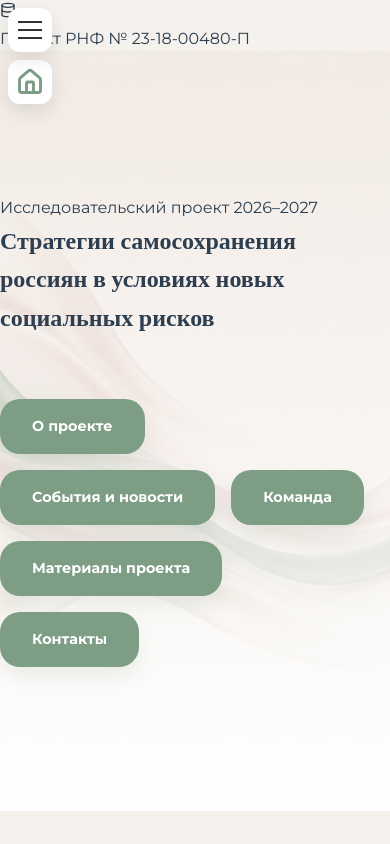
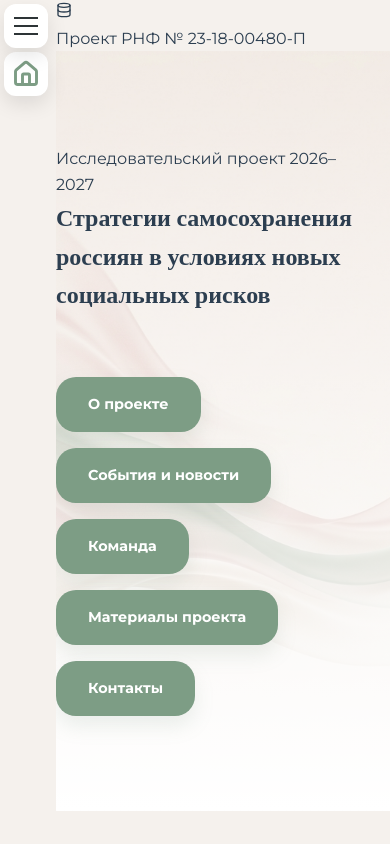
Before and after one commit to digital-selfcare/digital-selfcare.github.io, a React (Vite) app: page / in a window 390 px wide. Shown: the top 844 px of the page. Built offline with nearby package versions, Linux system fonts and the light colour scheme; a web font is replaced by a local one.

Commit message:
Performance & UI Fix: lazy loading images and robust mobile padding for nav icons

```diff
--- a/src/App.jsx
+++ b/src/App.jsx
@@ -263,7 +263,13 @@ function App() {
                 <div className="team-detail-split">
                   <div className="split-image-main">
                     <div className="placeholder-img" style={{ backgroundColor: getMemberColor(content.team.members.indexOf(activeMember)) }}>
-                      {activeMember?.image && <img src={activeMember.image} alt={activeMember.name} />}
+                      {activeMember?.image && (
+                        <img
+                          src={activeMember.image}
+                          alt={activeMember.name}
+                          loading="eager"
+                        />
+                      )}
                     </div>
                   </div>
                   <div className="split-image-detail">
@@ -395,7 +401,7 @@ function App() {
                         return (
                           <div key={member.id} className={`carousel-item-wrapper carousel-item-${status}`} onClick={() => { if (status === 'next') nextMember(); else if (status === 'active') window.location.hash = `#team/${member.id}`; }}>
                             <div className="placeholder-img" style={{ backgroundColor: getMemberColor(i) }}>
-                              {member.image && <img src={member.image} alt={member.name} />}
+                              {member.image && <img src={member.image} alt={member.name} loading="lazy" decoding="async" />}
                             </div>
                             {status !== 'hidden' && (
                               <motion.div initial={{ opacity: 0 }} animate={{ opacity: 1 }} className="carousel-member-info">
--- a/src/index.css
+++ b/src/index.css
@@ -193,25 +193,31 @@ section {
 
 @media (max-width: 768px) {
   .burger-btn, .back-btn, .home-btn {
-    left: 8px; /* Slightly closer to edge to save space */
+    left: 4px; /* Minimize left space */
     width: 44px;
     height: 44px;
   }
 
-  .burger-btn { top: 8px; }
-  .back-btn { top: 60px; }
-  .home-btn { top: 60px; }
-  .home-btn.shifted { top: 112px; }
+  .burger-btn { top: 4px; }
+  .back-btn { top: 52px; }
+  .home-btn { top: 52px; }
+  .home-btn.shifted { top: 100px; }
 
-  /* Critical: Increase padding to avoid icons */
+  .content-wrapper {
+    padding-left: 56px !important; /* Fixed gutter for icons */
+  }
+
   .member-detail-overlay {
-    padding-left: 64px !important;
-    padding-right: 16px !important;
-    padding-top: 5rem !important;
+    padding-left: 56px !important;
+    padding-right: 12px !important;
+    padding-top: 4rem !important;
   }
 
   .container {
-    padding-left: 0 !important; /* Reset since parent has padding */
+    padding-left: 0 !important;
+    margin-left: 0 !important;
+    width: 100% !important;
+    max-width: none !important;
   }
 }
 
```
